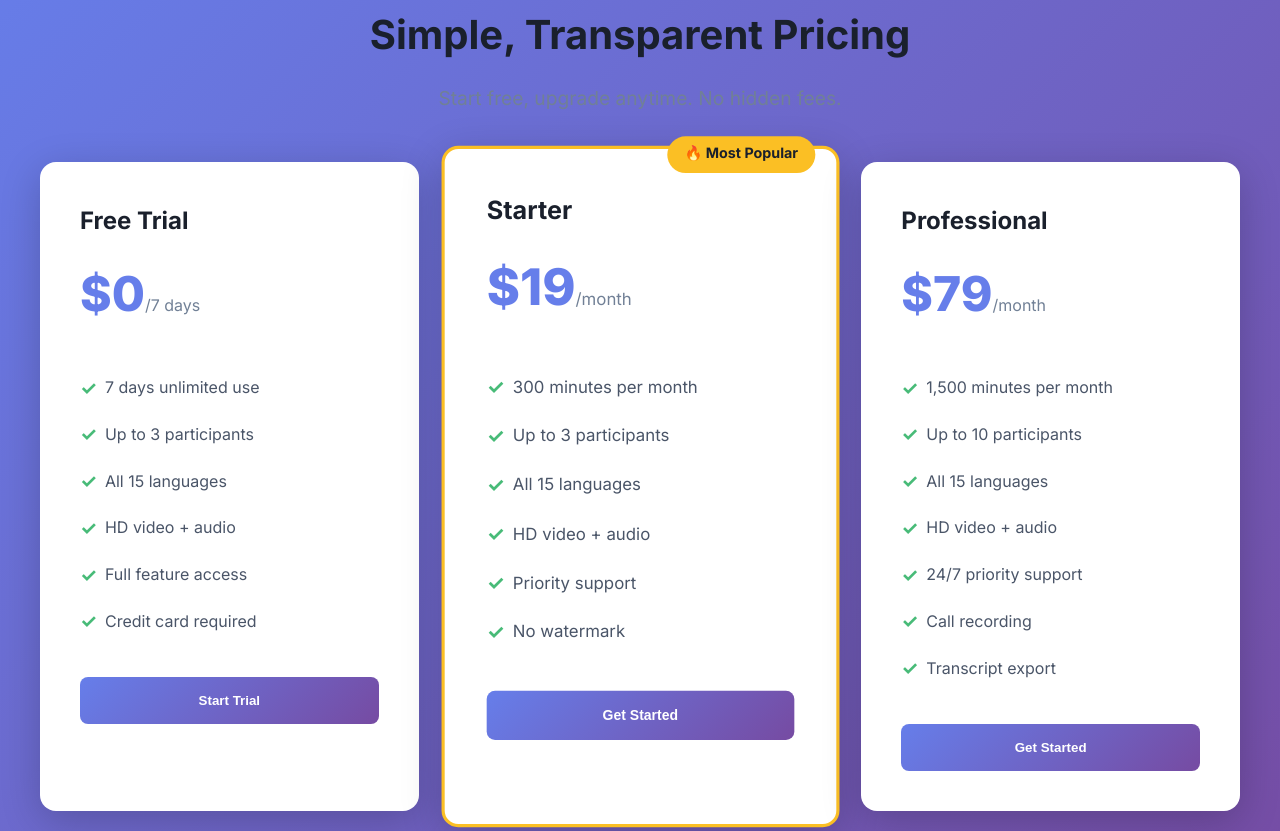
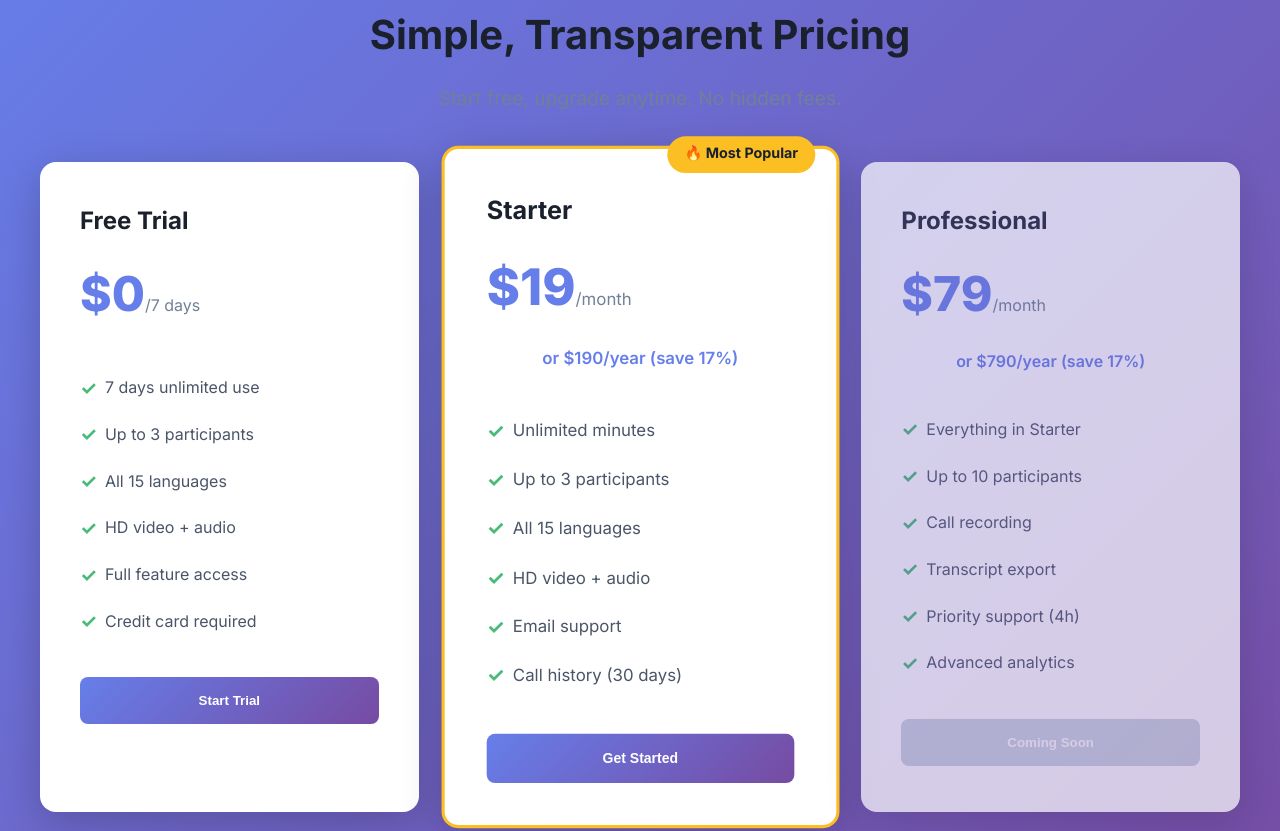
Before and after one commit to kristinnsm/livetranslateai, a plain HTML site: page landing-page.html in a window 1280 px wide. Shown: the part 3993-4824 px from the top of the page. Drawn offline with Linux system fonts and the light colour scheme.

Commit message:
Refine pricing: Add annual option, 50% retention offer, MVP single-tier strategy with unlimited usage

```diff
--- a/landing-page.html
+++ b/landing-page.html
@@ -852,31 +852,32 @@
                     <div class="featured-badge">🔥 Most Popular</div>
                     <h3>Starter</h3>
                     <div class="price">$19<span class="price-period">/month</span></div>
+                    <p style="text-align: center; color: #667eea; font-weight: 600; margin: 0.5rem 0;">or $190/year (save 17%)</p>
                     <ul class="pricing-features">
-                        <li>300 minutes per month</li>
+                        <li>Unlimited minutes</li>
                         <li>Up to 3 participants</li>
                         <li>All 15 languages</li>
                         <li>HD video + audio</li>
-                        <li>Priority support</li>
-                        <li>No watermark</li>
+                        <li>Email support</li>
+                        <li>Call history (30 days)</li>
                     </ul>
                     <button class="btn-pricing" onclick="window.location.href='#'">Get Started</button>
                 </div>
 
-                <!-- Professional Tier -->
-                <div class="pricing-card">
+                <!-- Professional Tier (Coming Soon) -->
+                <div class="pricing-card" style="opacity: 0.7;">
                     <h3>Professional</h3>
                     <div class="price">$79<span class="price-period">/month</span></div>
+                    <p style="text-align: center; color: #667eea; font-weight: 600; margin: 0.5rem 0;">or $790/year (save 17%)</p>
                     <ul class="pricing-features">
-                        <li>1,500 minutes per month</li>
+                        <li>Everything in Starter</li>
                         <li>Up to 10 participants</li>
-                        <li>All 15 languages</li>
-                        <li>HD video + audio</li>
-                        <li>24/7 priority support</li>
                         <li>Call recording</li>
                         <li>Transcript export</li>
+                        <li>Priority support (4h)</li>
+                        <li>Advanced analytics</li>
                     </ul>
-                    <button class="btn-pricing" onclick="window.location.href='#'">Get Started</button>
+                    <button class="btn-pricing" style="background: #cbd5e0; cursor: not-allowed;" disabled>Coming Soon</button>
                 </div>
             </div>
 
```
Also changed, not shown: 1 other file.
